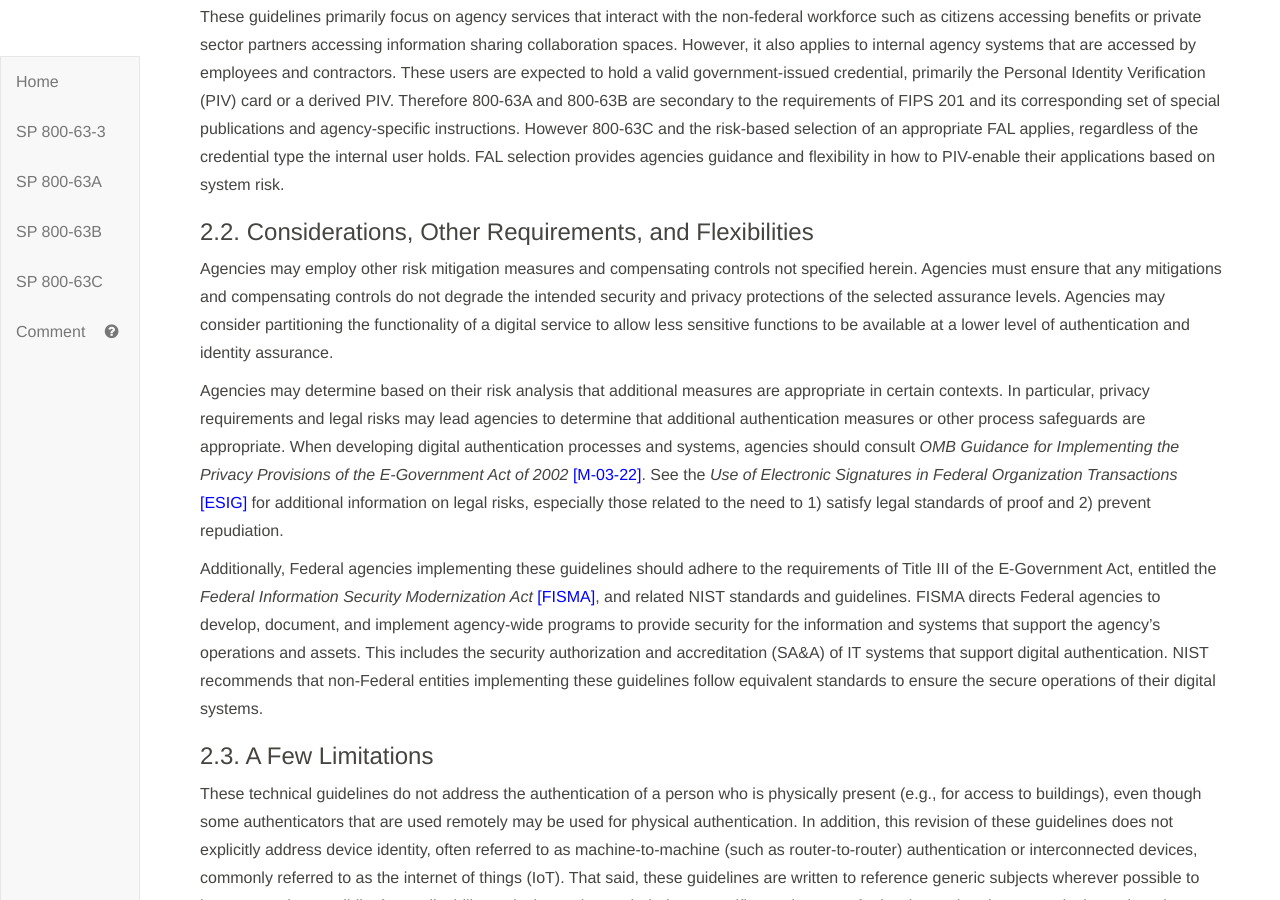
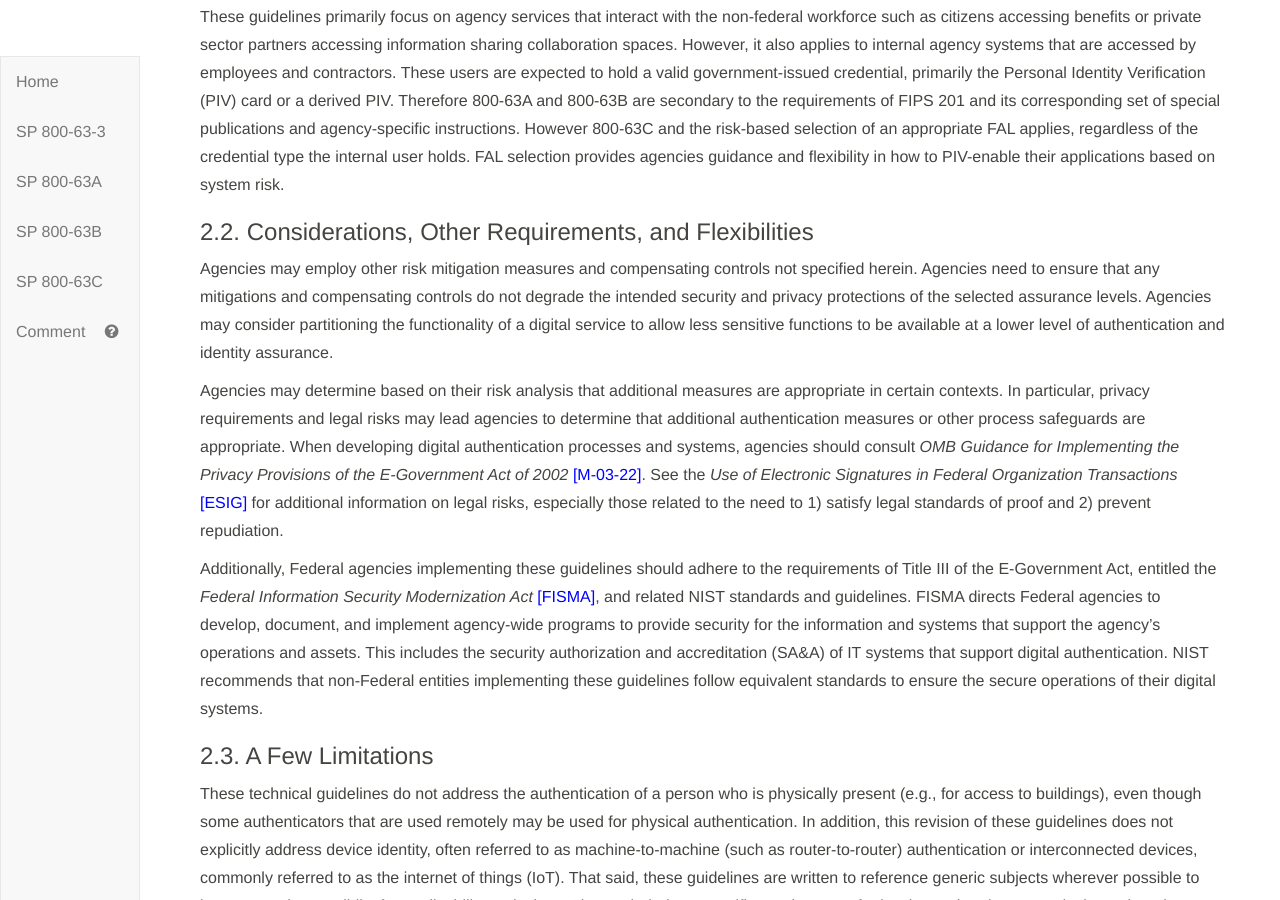
Before and after one commit to usnistgov/800-63-3, a Jekyll site: the page built from sp800-63-3/sec1_2_introduction.md, in a window 1280 px wide and 900 px high, scrolled down 2634 px. Built offline with Jekyll 4.4.1, drawn with Linux system fonts in a browser that asks for light colours; our own code applies the rules of GitHub Pages for plain Markdown files.

Commit message:
Update sec1_2_introduction.md

```diff
--- a/sp800-63-3/sec1_2_introduction.md
+++ b/sp800-63-3/sec1_2_introduction.md
@@ -67,7 +67,7 @@
 
 ### 2.2. Considerations, Other Requirements, and Flexibilities
 
-Agencies may employ other risk mitigation measures and compensating controls not specified herein. Agencies must ensure that any mitigations and compensating controls do not degrade the intended security and privacy protections of the selected assurance levels. Agencies may consider partitioning the functionality of a digital service to allow less
+Agencies may employ other risk mitigation measures and compensating controls not specified herein. Agencies need to ensure that any mitigations and compensating controls do not degrade the intended security and privacy protections of the selected assurance levels. Agencies may consider partitioning the functionality of a digital service to allow less
 sensitive functions to be available at a lower level of authentication
 and identity assurance.
 
```
